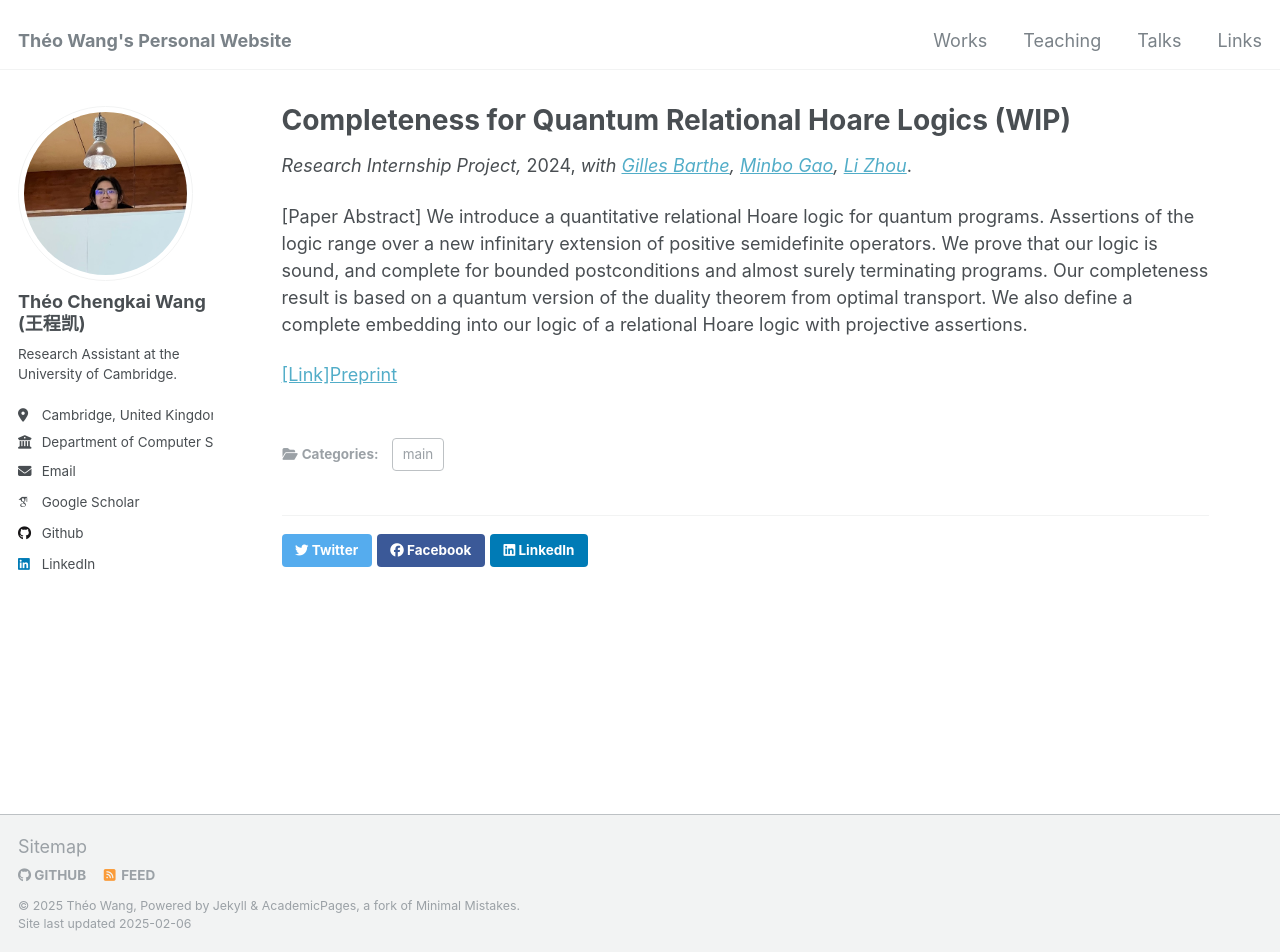
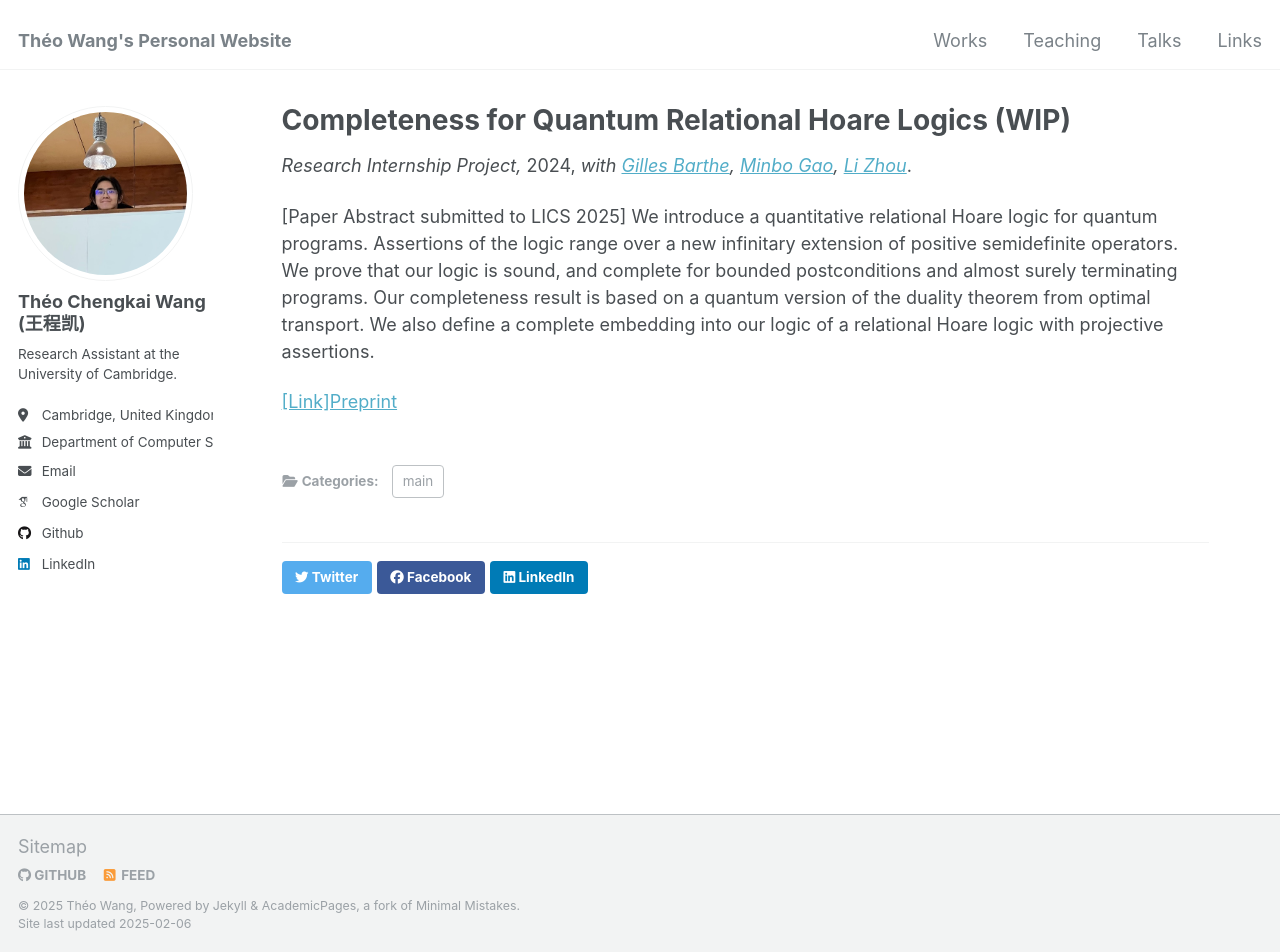
Before and after one commit to theo-chengkai-wang/theo-chengkai-wang.github.io, a Jekyll site: the page built from _works/2024-09-bochum.md, in a window 1280 px wide and 952 px high. Built offline with Jekyll 4.4.1, drawn with Linux system fonts in a browser that asks for light colours; some web fonts are replaced.

Commit message:
Bochum project

```diff
--- a/_works/2024-09-bochum.md
+++ b/_works/2024-09-bochum.md
@@ -14,4 +14,4 @@
 # citation: 'Your Name, You. (2009). &quot;Paper Title Number 1.&quot; <i>Journal 1</i>. 1(1).'
 ---
 
-[Paper Abstract] We introduce a quantitative relational Hoare logic for quantum programs. Assertions of the logic range over a new infinitary extension of positive semidefinite operators. We prove that our logic is sound, and complete for bounded postconditions and almost surely terminating programs. Our completeness result is based on a quantum version of the duality theorem from optimal transport. We also define a complete embedding into our logic of a relational Hoare logic with projective assertions.
+[Paper Abstract submitted to LICS 2025] We introduce a quantitative relational Hoare logic for quantum programs. Assertions of the logic range over a new infinitary extension of positive semidefinite operators. We prove that our logic is sound, and complete for bounded postconditions and almost surely terminating programs. Our completeness result is based on a quantum version of the duality theorem from optimal transport. We also define a complete embedding into our logic of a relational Hoare logic with projective assertions.
```
